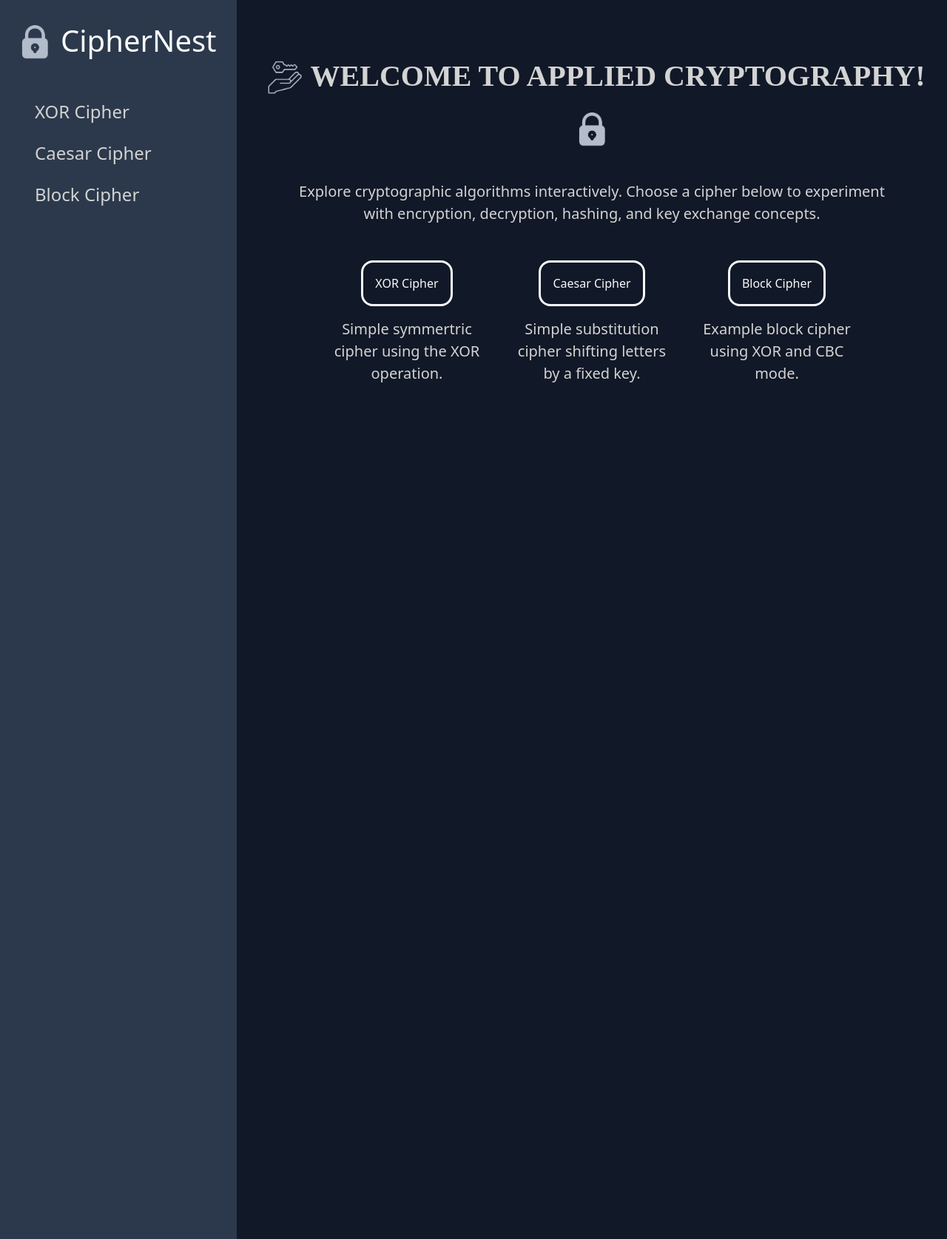
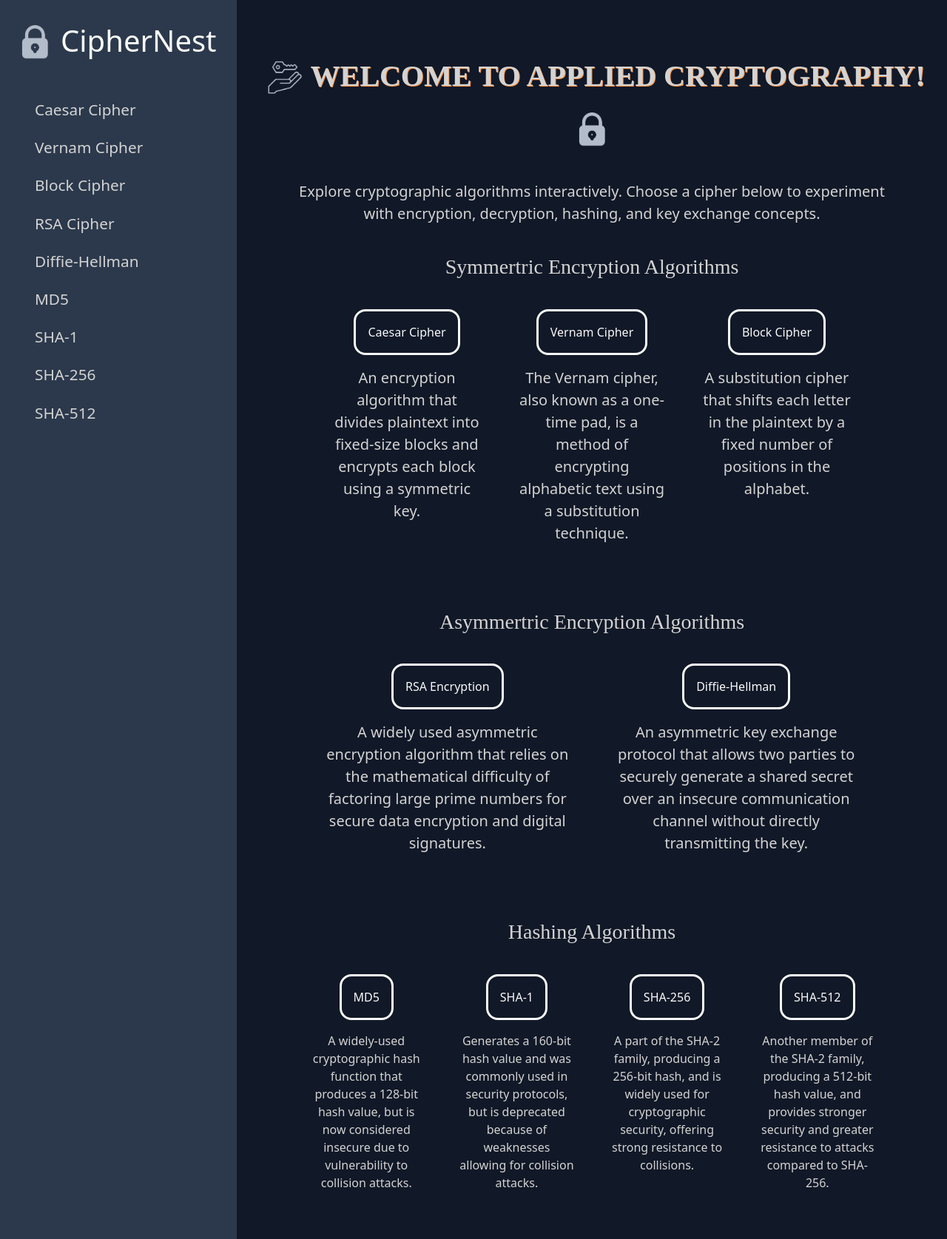
Before and after one commit to yahyie/AC-Final-Project, a Flask app: page / in a window 1280 px wide. Shown: the whole page at 74% size. Run offline with Flask 3, Linux system fonts and the light colour scheme.

Commit message:
Added more main page contents

```diff
--- a/static/css/index.css
+++ b/static/css/index.css
@@ -1,6 +1,8 @@
 .mainpage {
     background-color: #111827;
     color: #d3d3d3;
+    overflow-y: auto;
+    height: 100vh;
 }
 .sidebar {
     background-color: #2c394c;
@@ -9,6 +11,10 @@
 .title {
     font-family: 'Times New Roman', Times, serif;
     font-size: 2.5em;
+    text-shadow: 1px 1px #fb923c;
+}
+.heading {
+    font-family: 'Times New Roman', Times, serif;
 }
 .title-icon {
     width: 50px;
@@ -26,7 +32,7 @@ a {
 .sidebar-btn {
     background-color: #2c394c;
     color: #d3d3d3;
-    font-size: 1.5em;
+    font-size: 1.3em;
     display: block;
     margin: 10px 5px 10px 20px;
     padding: 5px 15px;
--- a/templates/index.html
+++ b/templates/index.html
@@ -11,9 +11,15 @@
     <div class="row">
         <div class="col-3 sidebar">
             <h1 class="py-4"><a class="text-light" href="{{ url_for('index')}}"><img class="title-icon" src="{{ url_for('static', filename='img/logo-lock.png') }}" alt="lock icon">CipherNest</a></h1>
-            <a class="sidebar-btn" href="#">XOR Cipher</a>
             <a class="sidebar-btn" href="#">Caesar Cipher</a>
+            <a class="sidebar-btn" href="#">Vernam Cipher</a>
             <a class="sidebar-btn" href="#">Block Cipher</a>
+            <a class="sidebar-btn" href="#">RSA Cipher</a>
+            <a class="sidebar-btn" href="#">Diffie-Hellman</a>
+            <a class="sidebar-btn" href="#">MD5</a>
+            <a class="sidebar-btn" href="#">SHA-1</a>
+            <a class="sidebar-btn" href="#">SHA-256</a>
+            <a class="sidebar-btn" href="#">SHA-512</a>
         </div>
         <div class="col-9 mainpage pt-4 text-center">
             <br><br>
@@ -23,18 +29,52 @@
                 <p class="fs-5">Explore cryptographic algorithms interactively. Choose a cipher below to
                 experiment with encryption, decryption, hashing, and key exchange concepts.</p>
             </div>
+            <br>
+            <h3 class="heading">Symmertric Encryption Algorithms</h3>
             <div class="d-flex justify-content-center flex-wrap py-4">
                 <div class="w-25 m-2">
-                    <button class="btn btn-outline-light p-3 mx-2 border-3 rounded-4">XOR Cipher</button>
-                    <p class="fs-5 p-3">Simple symmertric cipher using the XOR operation.</p>
+                    <button class="btn btn-outline-light p-3 mx-2 border-3 rounded-4">Caesar Cipher</button>
+                    <p class="fs-5 p-3">An encryption algorithm that divides plaintext into fixed-size blocks and encrypts each block using a symmetric key.</p>
                 </div>
                 <div class="w-25 m-2">
-                    <button class="btn btn-outline-light p-3 mx-2 border-3 rounded-4">Caesar Cipher</button>
-                    <p class="fs-5 p-3">Simple substitution cipher shifting letters by a fixed key.</p>
+                    <button class="btn btn-outline-light p-3 mx-2 border-3 rounded-4">Vernam Cipher</button>
+                    <p class="fs-5 p-3">The Vernam cipher, also known as a one-time pad, is a method of encrypting alphabetic text using a substitution technique.</p>
                 </div>
                 <div class="w-25 m-2">
                     <button class="btn btn-outline-light p-3 mx-2 border-3 rounded-4">Block Cipher</button>
-                    <p class="fs-5 p-3">Example block cipher using XOR and CBC mode.</p>
+                    <p class="fs-5 p-3">A substitution cipher that shifts each letter in the plaintext by a fixed number of positions in the alphabet.</p>
+                </div>
+            </div>
+            <br>
+            <h3 class="heading">Asymmertric Encryption Algorithms</h3>
+            <div class="d-flex justify-content-center flex-wrap py-4">
+                <div class="m-2" style="width: 40%;">
+                    <button class="btn btn-outline-light p-3 mx-2 border-3 rounded-4">RSA Encryption</button>
+                    <p class="fs-5 p-3">A widely used asymmetric encryption algorithm that relies on the mathematical difficulty of factoring large prime numbers for secure data encryption and digital signatures.</p>
+                </div>
+                <div class="m-2" style="width: 40%;">
+                    <button class="btn btn-outline-light p-3 mx-2 border-3 rounded-4">Diffie-Hellman</button>
+                    <p class="fs-5 p-3">An asymmetric key exchange protocol that allows two parties to securely generate a shared secret over an insecure communication channel without directly transmitting the key.</p>
+                </div>
+            </div>
+            <br>
+            <h3 class="heading">Hashing Algorithms</h3>
+            <div class="d-flex justify-content-center flex-wrap py-4">
+                <div class="m-2" style="width: 20%;">
+                    <button class="btn btn-outline-light p-3 mx-2 border-3 rounded-4">MD5</button>
+                    <p class="fs-6 p-3">A widely-used cryptographic hash function that produces a 128-bit hash value, but is now considered insecure due to vulnerability to collision attacks.</p>
+                </div>
+                <div class="m-2" style="width: 20%;">
+                    <button class="btn btn-outline-light p-3 mx-2 border-3 rounded-4">SHA-1</button>
+                    <p class="fs-6 p-3">Generates a 160-bit hash value and was commonly used in security protocols, but is deprecated because of weaknesses allowing for collision attacks.</p>
+                </div>
+                <div class="m-2" style="width: 20%;">
+                    <button class="btn btn-outline-light p-3 mx-2 border-3 rounded-4">SHA-256</button>
+                    <p class="fs-6 p-3">A part of the SHA-2 family, producing a 256-bit hash, and is widely used for cryptographic security, offering strong resistance to collisions.</p>
+                </div>
+                <div class="m-2" style="width: 20%;">
+                    <button class="btn btn-outline-light p-3 mx-2 border-3 rounded-4">SHA-512</button>
+                    <p class="fs-6 p-3">Another member of the SHA-2 family, producing a 512-bit hash value, and provides stronger security and greater resistance to attacks compared to SHA-256.</p>
                 </div>
             </div>
         </div>
```
